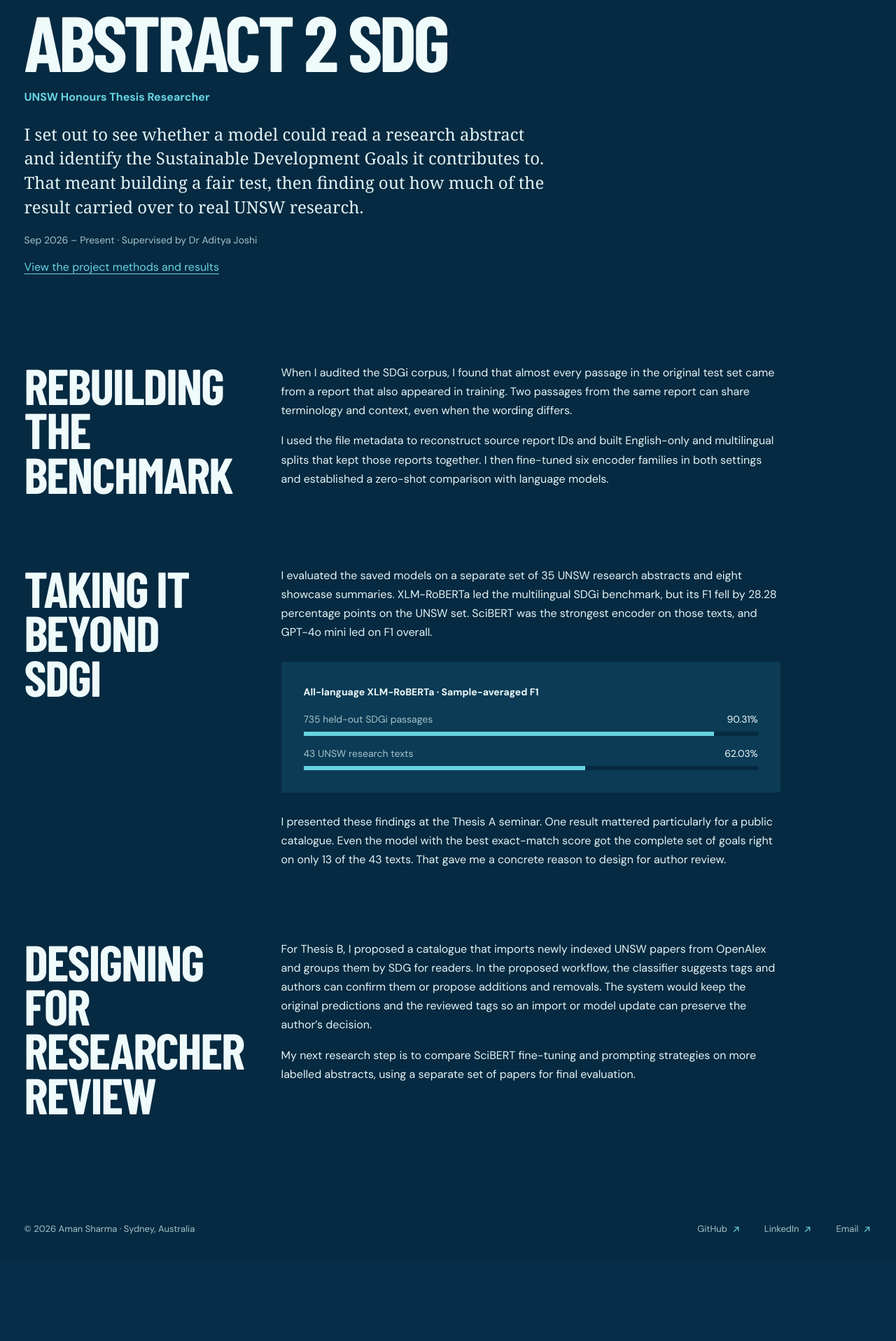
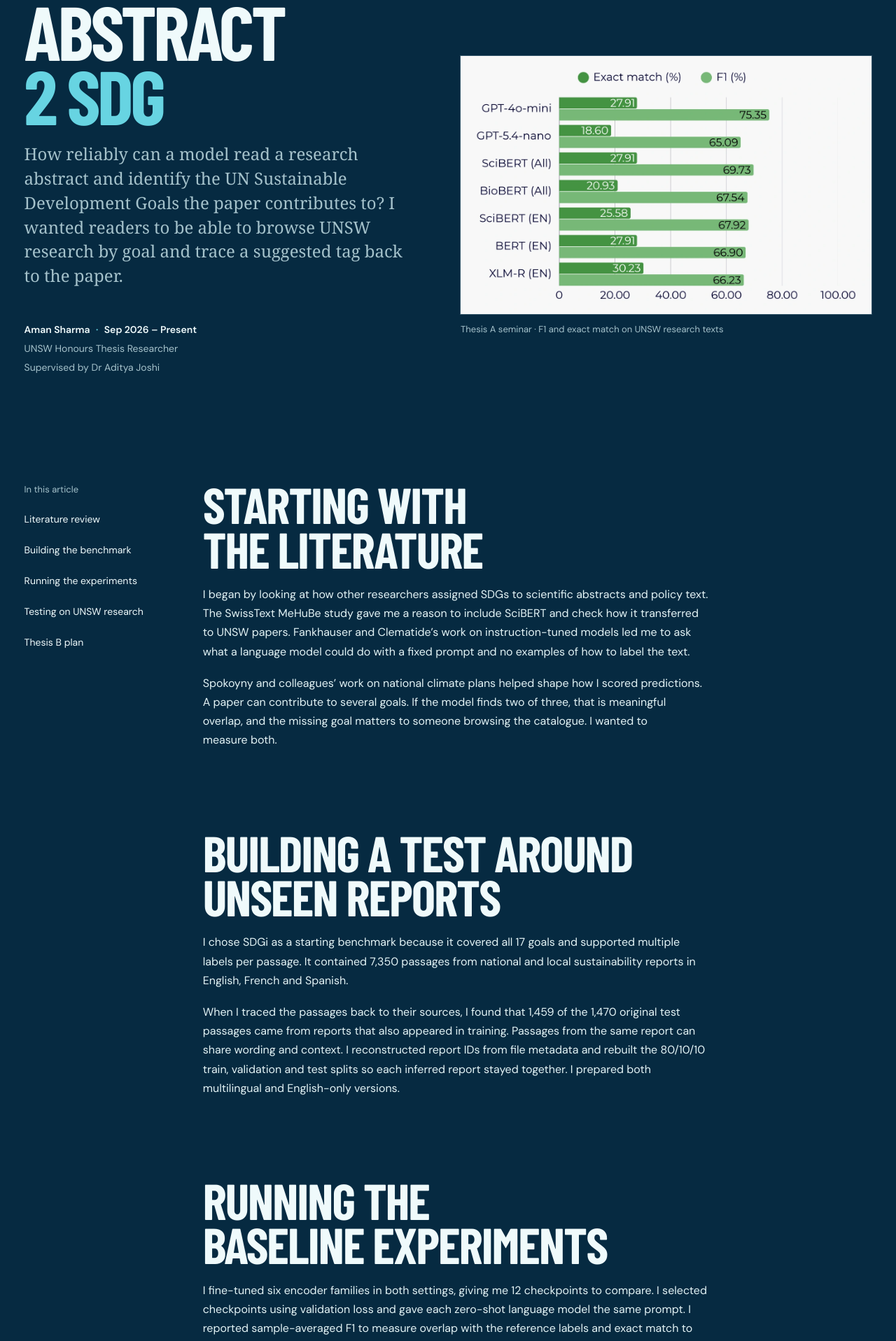
Before and after one commit to amancodeshere/personal-website, a Next.js app: page /experience/abstract-2-sdg in a window 1280 px wide. Shown: the part 220-2137 px from the top of the page at 70% size. Before the commit the page ends 2023 px from the top, so only its background shows below. Built offline with nearby package versions, Linux system fonts and the light colour scheme; a web font is replaced by a local one.

Commit message:
feat: expand the Abstract 2 SDG thesis case study

```diff
--- /dev/null
+++ b/src/app/experience/CaseStudyFigure.tsx
@@ -0,0 +1,36 @@
+import Image from "next/image";
+import styles from "./case-study.module.css";
+
+type CaseStudyImage = {
+  src: string;
+  alt: string;
+  width: number;
+  height: number;
+  caption: string;
+};
+
+export function CaseStudyFigure({
+  figure,
+  sizes,
+  preload = false,
+}: {
+  figure: CaseStudyImage;
+  sizes: string;
+  preload?: boolean;
+}) {
+  return (
+    <figure className={styles.figure}>
+      <a href={figure.src} aria-label={`View full image. ${figure.caption}`}>
+        <Image
+          src={figure.src}
+          alt={figure.alt}
+          width={figure.width}
+          height={figure.height}
+          sizes={sizes}
+          preload={preload}
+        />
+      </a>
+      <figcaption>{figure.caption}</figcaption>
+    </figure>
+  );
+}
--- a/src/app/experience/abstract-2-sdg/page.module.css
+++ b/src/app/experience/abstract-2-sdg/page.module.css
@@ -1,72 +1,3 @@
-.study {
-  padding-block: clamp(28px, 5vw, 65px) clamp(64px, 9vw, 120px);
-  background: var(--deep);
-}
-
-.hero {
-  margin-block: clamp(20px, 4vw, 50px) clamp(64px, 9vw, 116px);
-}
-
-.hero h1 {
-  margin: 0;
-  color: var(--ice);
-  font: 900 clamp(48px, 10vw, 112px)/0.87 var(--display);
-  letter-spacing: -0.04em;
-  text-transform: uppercase;
-  text-wrap: balance;
-}
-
-.role {
-  margin: 18px 0 0;
-  color: var(--cyan);
-  font-size: 16px;
-  font-weight: 700;
-}
-
-.lede {
-  max-width: 56ch;
-  margin: 22px 0 0;
-  color: var(--ink);
-  font: var(--detail-summary-type);
-  text-wrap: pretty;
-}
-
-.byline {
-  margin: 18px 0 4px;
-  color: var(--muted);
-  font-size: 14px;
-}
-
-.section {
-  display: grid;
-  grid-template-columns: minmax(185px, 0.68fr) minmax(0, 1.6fr);
-  gap: clamp(25px, 5vw, 78px);
-  max-width: 1080px;
-}
-
-.section + .section {
-  margin-top: clamp(54px, 8vw, 100px);
-}
-
-.section h2 {
-  margin: 0;
-  color: var(--ice);
-  font: var(--detail-section-type);
-  letter-spacing: -0.025em;
-  text-transform: uppercase;
-  text-wrap: balance;
-}
-
-.section p {
-  max-width: 67ch;
-  margin: 0 0 16px;
-  text-wrap: pretty;
-}
-
-.section p:last-child {
-  margin-bottom: 0;
-}
-
 .comparison {
   margin: 28px 0;
   padding: clamp(18px, 3vw, 32px);
@@ -116,10 +47,3 @@
   height: 100%;
   background: var(--cyan);
 }
-
-@media (max-width: 700px) {
-  .section {
-    grid-template-columns: 1fr;
-    gap: 13px;
-  }
-}
--- a/src/app/experience/abstract-2-sdg/page.tsx
+++ b/src/app/experience/abstract-2-sdg/page.tsx
@@ -6,14 +6,34 @@ import {
   thesisSupervisor,
   thesisTitle,
 } from "../../../content/abstract-2-sdg";
+import { profile } from "../../../content/portfolio";
+import { projectMedia } from "../../../content/project-media";
+import { CaseStudyFigure } from "../CaseStudyFigure";
+import layout from "../case-study.module.css";
 import styles from "./page.module.css";
 
 export const metadata: Metadata = {
   title: `${thesisTitle} | Honours Thesis Experience`,
   description:
-    "Aman Sharma’s UNSW honours thesis experience researching and evaluating multi-label SDG classification.",
+    "Aman Sharma’s UNSW honours thesis, from the literature review and SDG classification experiments to a proposed catalogue with researcher review.",
   alternates: { canonical: experience.caseStudyHref },
 };
+
+const resultsMedia = projectMedia["abstract-2-sdg"];
+const cover = {
+  ...resultsMedia.image,
+  width: 1343,
+  height: 844,
+  caption: resultsMedia.caption,
+};
+
+const chapters = [
+  ["literature-review", "Literature review"],
+  ["benchmark", "Building the benchmark"],
+  ["experiments", "Running the experiments"],
+  ["unsw-evaluation", "Testing on UNSW research"],
+  ["thesis-b", "Thesis B plan"],
+];
 
 const transferResults = [
   { dataset: "735 held-out SDGi passages", f1: 90.31 },
@@ -22,55 +42,118 @@ const transferResults = [
 
 export default function AbstractToSdgExperiencePage() {
   return (
-    <article className={`frame-x ${styles.study}`}>
-      <Link className="experience-case-link" href="/experience">
-        All experience
+    <article className={layout.study}>
+      <div className={layout.container}>
+        <Link className={layout.back} href="/experience">
+          Experience
         </Link>
-
-      <header className={styles.hero}>
-        <h1>{thesisTitle}</h1>
-        <p className={styles.role}>{experience.role}</p>
-        <p className={styles.lede}>
-          I set out to see whether a model could read a research abstract and
-          identify the Sustainable Development Goals it contributes to. That
-          meant building a fair test, then finding out how much of the result
-          carried over to real UNSW research.
+        <header className={layout.hero}>
+          <div className={layout.heroCopy}>
+            <h1>
+              Abstract <span>2 SDG</span>
+            </h1>
+            <p className={layout.lede}>
+              How reliably can a model read a research abstract and identify the
+              UN Sustainable Development Goals the paper contributes to? I
+              wanted readers to be able to browse UNSW research by goal and
+              trace a suggested tag back to the paper.
             </p>
-        <p className={styles.byline}>
-          {experience.period} · Supervised by {thesisSupervisor}
+            <p className={layout.byline}>
+              {profile.name} <span>·</span> {experience.period}
             </p>
-        <Link className="experience-case-link" href={thesisProjectHref}>
-          View the project methods and results
-        </Link>
+            <p className={layout.role}>{experience.role}</p>
+            <p className={layout.role}>Supervised by {thesisSupervisor}</p>
+          </div>
+          <CaseStudyFigure
+            figure={cover}
+            sizes="(max-width: 760px) 94vw, (max-width: 1374px) 46vw, 604px"
+            preload
+          />
         </header>
 
-      <section className={styles.section} aria-labelledby="benchmark-heading">
-        <h2 id="benchmark-heading">Rebuilding the benchmark</h2>
-        <div>
+        <div className={layout.editorial}>
+          <nav className={layout.contents} aria-label="In this case study">
+            <p>In this article</p>
+            {chapters.map(([id, label]) => (
+              <a key={id} href={`#${id}`}>
+                {label}
+              </a>
+            ))}
+          </nav>
+
+          <div className={layout.story}>
+            <section
+              id="literature-review"
+              aria-labelledby="literature-heading"
+            >
+              <h2 id="literature-heading">Starting with the literature</h2>
               <p>
-            When I audited the SDGi corpus, I found that almost every passage in
-            the original test set came from a report that also appeared in
-            training. Two passages from the same report can share terminology
-            and context, even when the wording differs.
+                I began by looking at how other researchers assigned SDGs to
+                scientific abstracts and policy text. The SwissText MeHuBe study
+                gave me a reason to include SciBERT and check how it transferred
+                to UNSW papers. Fankhauser and Clematide’s work on
+                instruction-tuned models led me to ask what a language model
+                could do with a fixed prompt and no examples of how to label the
+                text.
               </p>
               <p>
-            I used the file metadata to reconstruct source report IDs and built
-            English-only and multilingual splits that kept those reports
-            together. I then fine-tuned six encoder families in both settings
-            and established a zero-shot comparison with language models.
+                Spokoyny and colleagues’ work on national climate plans helped
+                shape how I scored predictions. A paper can contribute to
+                several goals. If the model finds two of three, that is
+                meaningful overlap, and the missing goal matters to someone
+                browsing the catalogue. I wanted to measure both.
               </p>
-        </div>
             </section>
 
-      <section className={styles.section} aria-labelledby="transfer-heading">
-        <h2 id="transfer-heading">Taking it beyond SDGi</h2>
-        <div>
+            <section id="benchmark" aria-labelledby="benchmark-heading">
+              <h2 id="benchmark-heading">
+                Building a test around unseen reports
+              </h2>
               <p>
-            I evaluated the saved models on a separate set of 35 UNSW research
-            abstracts and eight showcase summaries. XLM-RoBERTa led the
-            multilingual SDGi benchmark, but its F1 fell by 28.28 percentage
-            points on the UNSW set. SciBERT was the strongest encoder on those
-            texts, and GPT-4o mini led on F1 overall.
+                I chose SDGi as a starting benchmark because it covered all 17
+                goals and supported multiple labels per passage. It contained
+                7,350 passages from national and local sustainability reports in
+                English, French and Spanish.
+              </p>
+              <p>
+                When I traced the passages back to their sources, I found that
+                1,459 of the 1,470 original test passages came from reports that
+                also appeared in training. Passages from the same report can
+                share wording and context. I reconstructed report IDs from file
+                metadata and rebuilt the 80/10/10 train, validation and test
+                splits so each inferred report stayed together. I prepared both
+                multilingual and English-only versions.
+              </p>
+            </section>
+
+            <section id="experiments" aria-labelledby="experiments-heading">
+              <h2 id="experiments-heading">Running the baseline experiments</h2>
+              <p>
+                I fine-tuned six encoder families in both settings, giving me 12
+                checkpoints to compare. I selected checkpoints using validation
+                loss and gave each zero-shot language model the same prompt. I
+                reported sample-averaged F1 to measure overlap with the
+                reference labels and exact match to see how often a model got
+                the entire set right.
+              </p>
+              <p>
+                XLM-RoBERTa led the multilingual SDGi test at 90.31% F1 and
+                82.72% exact match. GPT-4o mini led the zero-shot models on the
+                same 735 passages at 69.78% F1. The next question was whether
+                XLM-RoBERTa would still lead when the text came from research
+                papers.
+              </p>
+            </section>
+
+            <section id="unsw-evaluation" aria-labelledby="transfer-heading">
+              <h2 id="transfer-heading">Testing on UNSW research</h2>
+              <p>
+                I evaluated the saved checkpoints on 35 UNSW research abstracts
+                from OpenAlex and eight summaries from the UNSW SDG Showcase.
+                Thirty-two of the 43 texts had multiple reference labels. The
+                same multilingual XLM-RoBERTa checkpoint lost 28.28 percentage
+                points of F1 when it moved from SDGi report passages to the UNSW
+                texts.
               </p>
               <figure className={styles.comparison}>
                 <figcaption>
@@ -91,33 +174,85 @@ export default function AbstractToSdgExperiencePage() {
                 </dl>
               </figure>
               <p>
-            I presented these findings at the Thesis A seminar. One result
-            mattered particularly for a public catalogue. Even the model with
-            the best exact-match score got the complete set of goals right on
-            only 13 of the 43 texts. That gave me a concrete reason to design
-            for author review.
+                SciBERT led the encoders on the UNSW set at 69.73% F1. Zero-shot
+                GPT-4o mini reached 75.35% F1, the highest in this comparison.
+                The English-trained XLM-RoBERTa led on exact match and still got
+                every label right on only 13 of the 43 texts. The sample was
+                small, and the change in rankings showed why I needed to test
+                with the kind of text the catalogue would actually use.
               </p>
-        </div>
+              <p>
+                At my Thesis A seminar, I showed a paper on evaluating
+                retrieval-augmented generation for specialist documents. Both
+                SciBERT variants picked up SDG 16, Peace, Justice and Strong
+                Institutions. Both missed SDG 9, Industry, Innovation and
+                Infrastructure, which was in the reference labels. In a
+                catalogue, that missed tag would keep the paper out of the SDG 9
+                listing.
+              </p>
             </section>
 
-      <section className={styles.section} aria-labelledby="next-phase-heading">
-        <h2 id="next-phase-heading">Designing for researcher review</h2>
-        <div>
+            <section id="thesis-b" aria-labelledby="next-phase-heading">
+              <h2 id="next-phase-heading">
+                What I’m building toward in Thesis B
+              </h2>
               <p>
-            For Thesis B, I proposed a catalogue that imports newly indexed UNSW
-            papers from OpenAlex and groups them by SDG for readers. In the
-            proposed workflow, the classifier suggests tags and authors can
-            confirm them or propose additions and removals. The system would
-            keep the original predictions and the reviewed tags so an import or
-            model update can preserve the author’s decision.
+                My next step is to label more UNSW abstracts across disciplines
+                and reserve a fresh test set before tuning. Bolz and colleagues’
+                work on synthetic abstracts gave me a way to add examples for
+                underrepresented goals. I plan to compare training on real
+                abstracts, repeating real examples and adding generated ones,
+                including examples aimed at the errors I saw in Thesis A.
               </p>
               <p>
-            My next research step is to compare SciBERT fine-tuning and
-            prompting strategies on more labelled abstracts, using a separate
-            set of papers for final evaluation.
+                I’ll test how many SciBERT layers to fine-tune, choose tagging
+                thresholds on development data, and compare the tuned model with
+                prompts that use fixed or retrieved examples. On the reserved
+                papers, I’ll compare label overlap, complete label sets and
+                inference cost.
               </p>
+              <p>
+                In parallel, I plan to build a public UNSW research catalogue.
+                Readers would browse papers by goal and follow each entry back
+                to its source. Authors would get a chance to review suggested
+                tags for their own work.
+              </p>
+              <ol
+                className={layout.flow}
+                aria-label="Proposed researcher review workflow"
+              >
+                <li>
+                  <strong>Import</strong>
+                  <span>Fetch newly indexed UNSW papers from OpenAlex</span>
+                </li>
+                <li>
+                  <strong>Suggest</strong>
+                  <span>Predict SDG tags and record the model version</span>
+                </li>
+                <li>
+                  <strong>Review</strong>
+                  <span>Invite authors to confirm, add or remove tags</span>
+                </li>
+              </ol>
+              <p>
+                I want the catalogue to show which tags have been reviewed and
+                keep an author’s corrections when a paper is reimported or
+                reclassified. Before a researcher pilot, I plan to test that
+                handoff in staging from the first import to the updated public
+                listing.
+              </p>
+            </section>
           </div>
-      </section>
+        </div>
+        <footer className={layout.footer}>
+          <Link className={layout.back} href="/experience">
+            All experience
+          </Link>
+          <Link className={layout.back} href={thesisProjectHref}>
+            View the project methods and results
+          </Link>
+        </footer>
+      </div>
     </article>
   );
 }
```
Also changed, not shown: src/app/experience/sunswim/page.tsx (+9 -38 lines), src/app/experience/case-study.module.css (renamed from src/app/experience/sunswim/page.module.css). Lines whose indentation alone changed are shown as unchanged.
